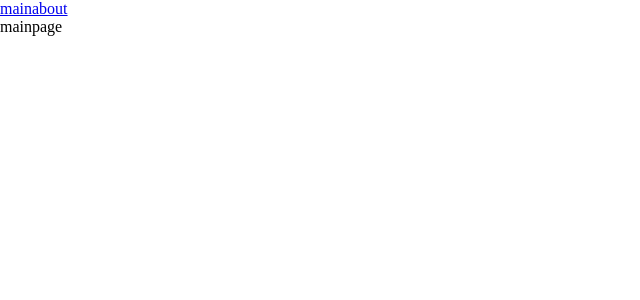
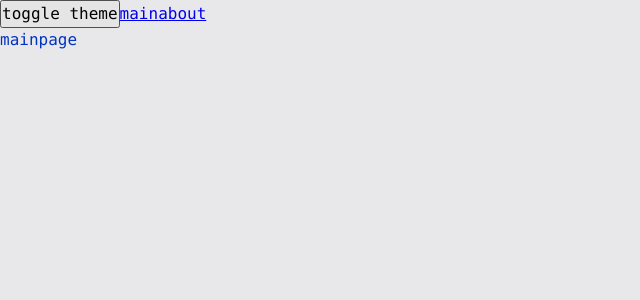
Before and after one commit to Skimin0k/UProject, a React app: page / in a window 1280 px wide. Shown: the top 300 px of the page, without its empty margins (0-640 px from the left). Built offline with nearby package versions, Linux system fonts and the light colour scheme.

Commit message:
Темы

```diff
--- a/src/App.tsx
+++ b/src/App.tsx
@@ -3,10 +3,14 @@ import {Link, Route} from 'react-router-dom';
 import {Routes} from 'react-router-dom';
 import MainPageAsync from "./Pages/MainPage/MainPageAsync";
 import AboutPageAsync from "./Pages/AboutPage/AboutPageAsync";
+import useTheme from "./themes/useTheme";
 
 const App = () => {
+    const {theme, toggleTheme} = useTheme()
+
     return (
-        <div className={'App'}>
+        <div className={`app ${theme}`}>
+            <button onClick={toggleTheme}> toggle theme </button>
             <Link to={'/'}>main</Link>
             <Link to={'/about'}>about</Link>
             <Suspense fallback={<div>Loading...</div>}>
--- a/src/index.tsx
+++ b/src/index.tsx
@@ -3,9 +3,13 @@ import "./global.scss"
 import {BrowserRouter} from "react-router-dom";
 import App from "./App";
 import "./styles/index.scss"
+import ThemeProvider from "./themes/ThemeProvider";
+
 render(
     <BrowserRouter>
-        <App/>
+        <ThemeProvider>
+            <App/>
+        </ThemeProvider>
     </BrowserRouter>,
     document.getElementById('root')
 )
--- /dev/null
+++ b/src/themes/ThemeContext.tsx
@@ -0,0 +1,15 @@
+import React, {createContext} from "react";
+
+export enum Theme {
+    light = 'light',
+    dark = 'dark',
+}
+
+export interface IThemeContext{
+    theme?: Theme,
+    setTheme?:  React.Dispatch<React.SetStateAction<Theme>>
+}
+
+const ThemeContext = createContext({})
+
+export default ThemeContext
--- /dev/null
+++ b/src/themes/ThemeProvider.tsx
@@ -0,0 +1,16 @@
+import React, {FC, useMemo, useState} from 'react';
+import ThemeContext, {Theme} from "./ThemeContext";
+
+
+
+const ThemeProvider: FC = ({children}) => {
+    const [theme, setTheme] = useState<Theme>(window.localStorage.getItem(process.env.LOCAL_STORAGE_THEME_KEY) as Theme || Theme.light)
+    const props = useMemo(() => ({theme: theme, setTheme: setTheme}), [theme])
+    return (
+        <ThemeContext.Provider value={props}>
+            {children}
+        </ThemeContext.Provider>
+    );
+};
+
+export default ThemeProvider;
--- /dev/null
+++ b/src/themes/useTheme.tsx
@@ -0,0 +1,16 @@
+import {useContext} from "react";
+import ThemeContext, {IThemeContext, Theme} from "./ThemeContext";
+
+
+const useTheme = () => {
+    const {theme, setTheme} = useContext<IThemeContext>(ThemeContext)
+    const toggleTheme = () => {
+        setTheme((prevState) => {
+            const newTheme = prevState === Theme.light ? Theme.dark : Theme.light
+            window.localStorage.setItem(process.env.LOCAL_STORAGE_THEME_KEY, newTheme)
+            return newTheme
+        })
+    }
+    return {theme, toggleTheme}
+}
+export default useTheme
--- a/webpack.config.ts
+++ b/webpack.config.ts
@@ -4,19 +4,21 @@ import 'webpack-dev-server';
 import {buildWebpackConfig} from "./config/build/buildWebpackConfig";
 import {BuildEnv, BuildPaths} from "./config/build/types/config";
 
+const config: (env: BuildEnv) => webpack.Configuration =
+    env => {
         const paths: BuildPaths = {
             entry: path.resolve(__dirname, 'src', 'index.tsx'),
             html: path.resolve(__dirname, 'public', 'index.html'),
             build: path.resolve(__dirname, 'build'),
             env: path.resolve(__dirname, '.env')
         }
-
-const config: (env: BuildEnv) => webpack.Configuration =
-    env => buildWebpackConfig({
+        return buildWebpackConfig({
             paths: paths,
             isDev: env.mode === 'development',
             mode: env.mode || 'development',
             port: env.port || 3000
         });
+    }
+
 
 export default config;
```
Also changed, not shown: 2 other files (tests, documents, lock files or other folders). Lines whose indentation alone changed are shown as unchanged.
